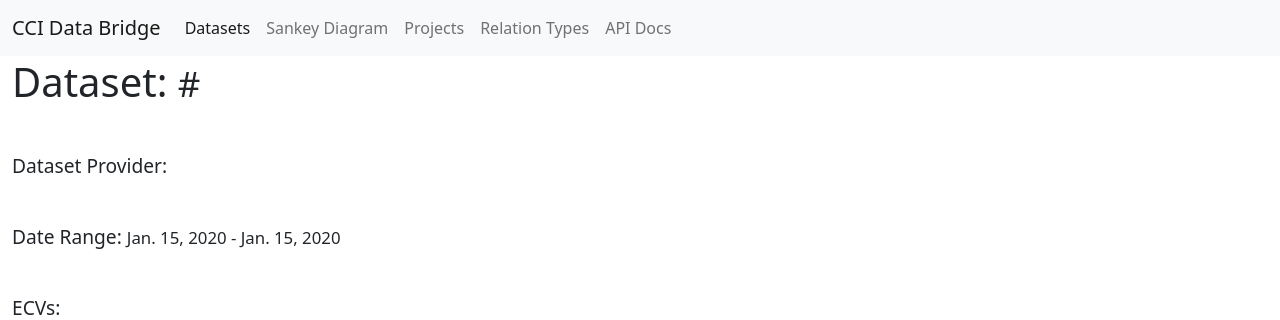
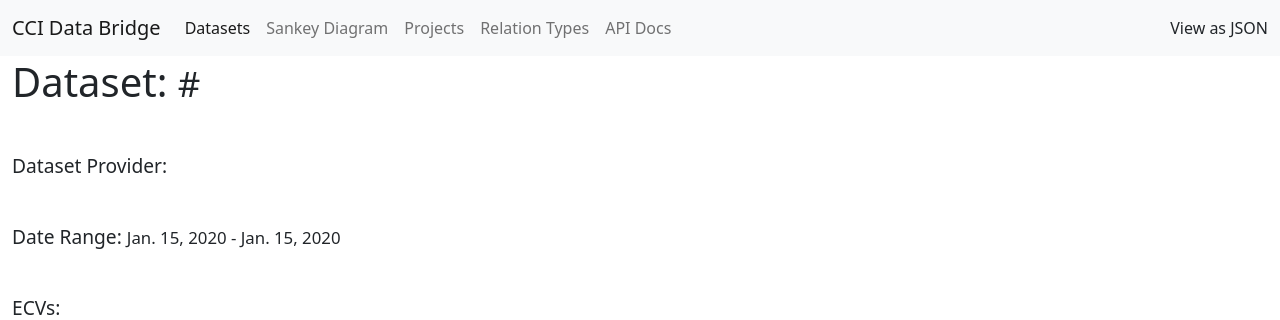
Before and after one commit to cedadev/cci_data_bridge, a Django app: page /dataset/1 in a window 1280 px wide. Shown: the top 320 px of the page. Run offline with Django 4.2, Linux system fonts and the light colour scheme; tables that the repository leaves empty hold one stand-in row (values such as "Sample post").

Commit message:
add json view button to html templates

```diff
--- a/templates/cci_data_bridge/base.html
+++ b/templates/cci_data_bridge/base.html
@@ -45,6 +45,7 @@
                     {% block docs-link %}<a class="nav-link" href="{% url 'docs-api'  %}">API Docs</a>{% endblock %}
                 </li>
            </ul>
+            {% block json-link %}{% endblock %}
             {% block sankey-button %}{% endblock %}
         </div>
     </nav>
--- a/templates/cci_data_bridge/dataset_detail.html
+++ b/templates/cci_data_bridge/dataset_detail.html
@@ -1,6 +1,10 @@
 {% extends "cci_data_bridge/base.html" %}
 
 {% block dataset-link %}<a class="nav-link active" href="{% url 'dataset-list'  %}">Datasets</a>{% endblock %}
+
+{% block json-link %}
+<a class="nav-link active" href="{% url 'dataset-detail' dataset.id %}?format=json">View as JSON</a>
+{% endblock %}
 
 {% block content %}
 
```
Also changed, not shown: templates/cci_data_bridge/dataset_list.html (+8 -0 lines).
